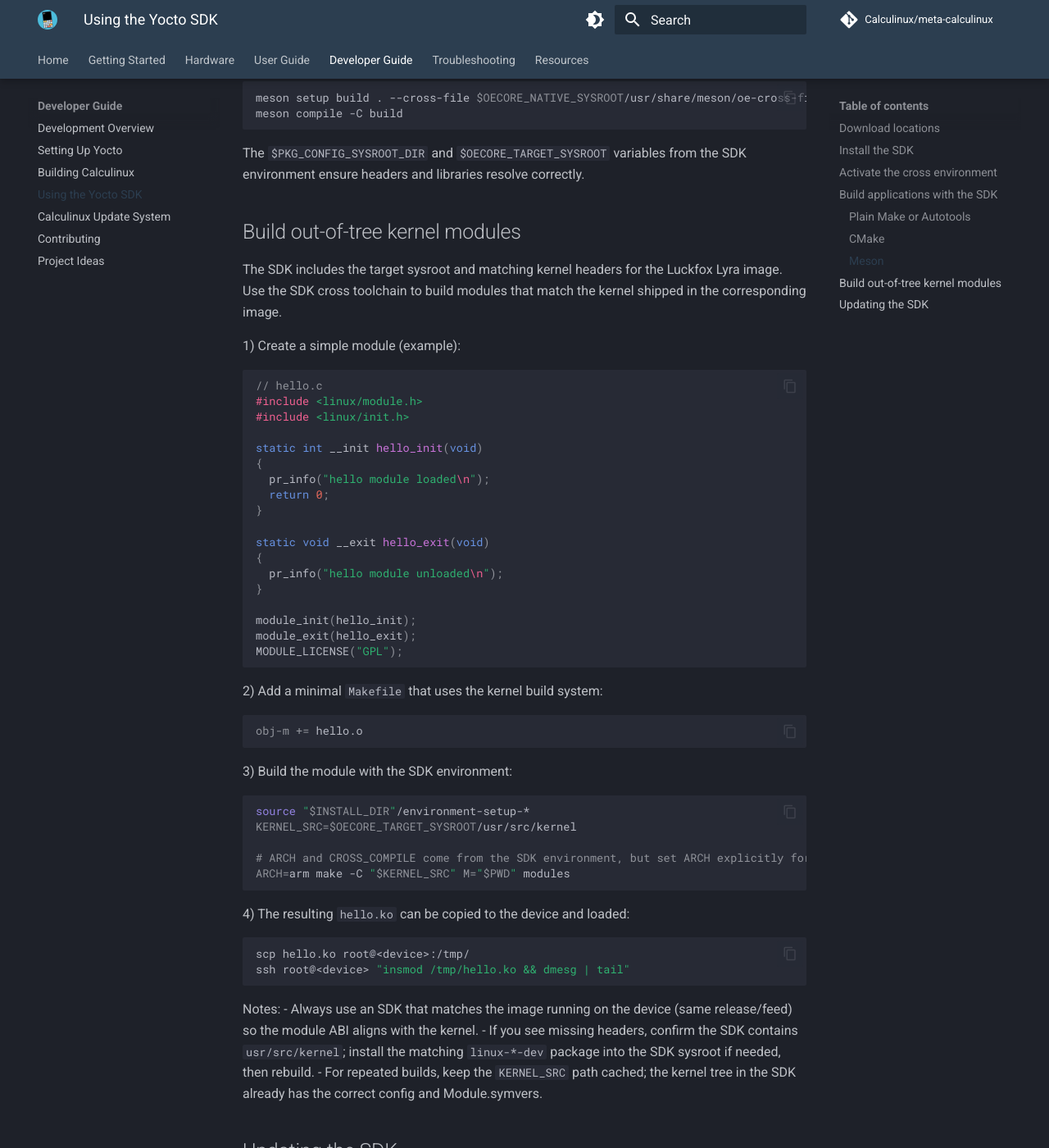
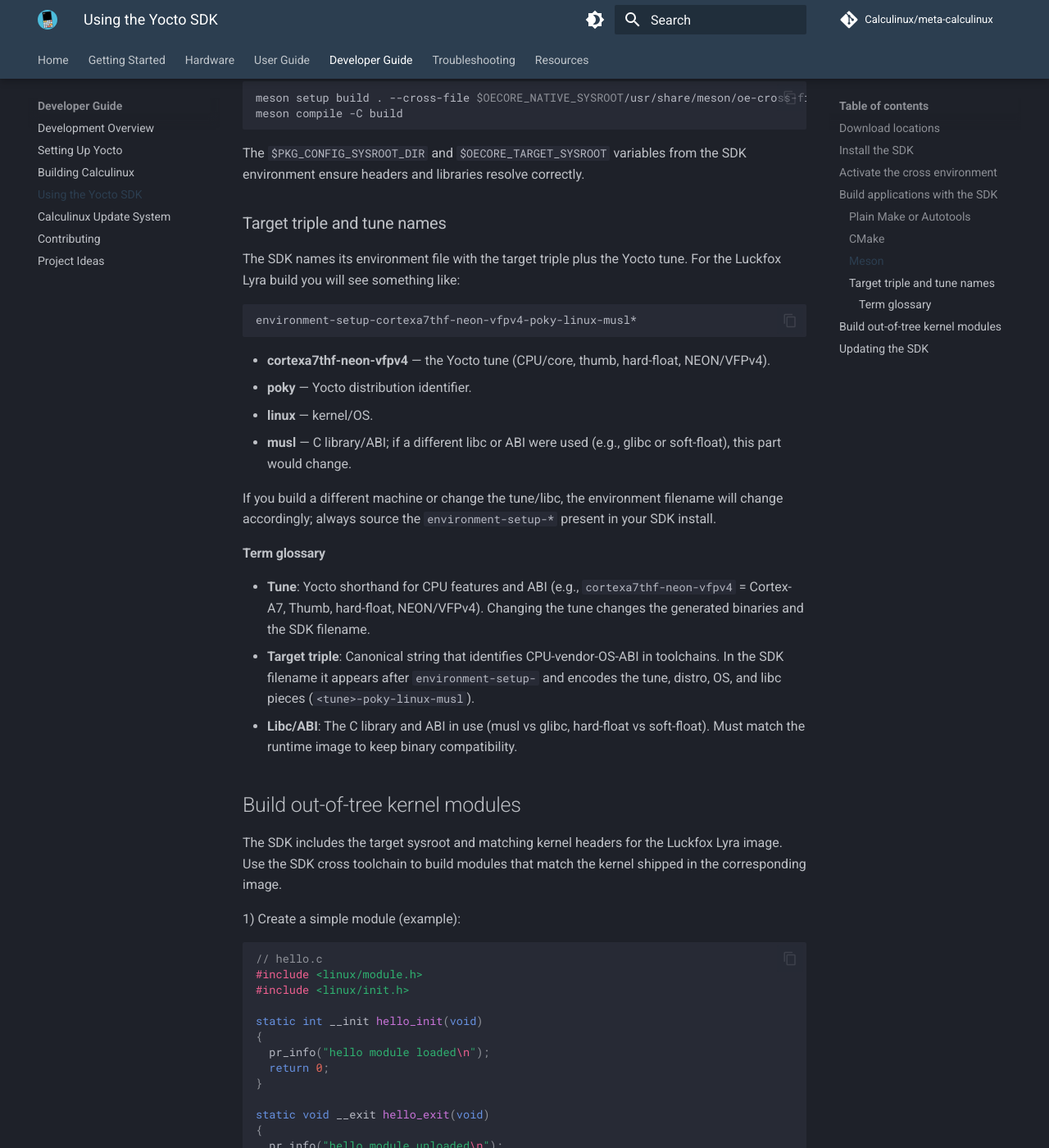
Before and after one commit to Calculinux/docs, an MkDocs documentation site: the page built from docs/developer/sdk.md, in a window 1280 px wide and 1400 px high, scrolled down 1972 px. Shown: the whole window at 82% size. Built offline with MkDocs 1.6.1 and Material for MkDocs 9.7.7, drawn with Linux system fonts in a browser that asks for light colours; comment, search, counter and statistics services are not loaded.

Commit message:
Add target triple and tune names section to SDK documentation

````diff
--- a/docs/developer/sdk.md
+++ b/docs/developer/sdk.md
@@ -83,6 +83,27 @@
 
 The `$PKG_CONFIG_SYSROOT_DIR` and `$OECORE_TARGET_SYSROOT` variables from the SDK environment ensure headers and libraries resolve correctly.
 
+### Target triple and tune names
+
+The SDK names its environment file with the target triple plus the Yocto tune. For the Luckfox Lyra build you will see something like:
+
+```
+environment-setup-cortexa7thf-neon-vfpv4-poky-linux-musl*
+```
+
+- **cortexa7thf-neon-vfpv4** — the Yocto tune (CPU/core, thumb, hard-float, NEON/VFPv4).
+- **poky** — Yocto distribution identifier.
+- **linux** — kernel/OS.
+- **musl** — C library/ABI; if a different libc or ABI were used (e.g., glibc or soft-float), this part would change.
+
+If you build a different machine or change the tune/libc, the environment filename will change accordingly; always source the `environment-setup-*` present in your SDK install.
+
+#### Term glossary
+
+- **Tune**: Yocto shorthand for CPU features and ABI (e.g., `cortexa7thf-neon-vfpv4` = Cortex-A7, Thumb, hard-float, NEON/VFPv4). Changing the tune changes the generated binaries and the SDK filename.
+- **Target triple**: Canonical string that identifies CPU-vendor-OS-ABI in toolchains. In the SDK filename it appears after `environment-setup-` and encodes the tune, distro, OS, and libc pieces (`<tune>-poky-linux-musl`).
+- **Libc/ABI**: The C library and ABI in use (musl vs glibc, hard-float vs soft-float). Must match the runtime image to keep binary compatibility.
+
 ## Build out-of-tree kernel modules
 
 The SDK includes the target sysroot and matching kernel headers for the Luckfox Lyra image. Use the SDK cross toolchain to build modules that match the kernel shipped in the corresponding image.
````
